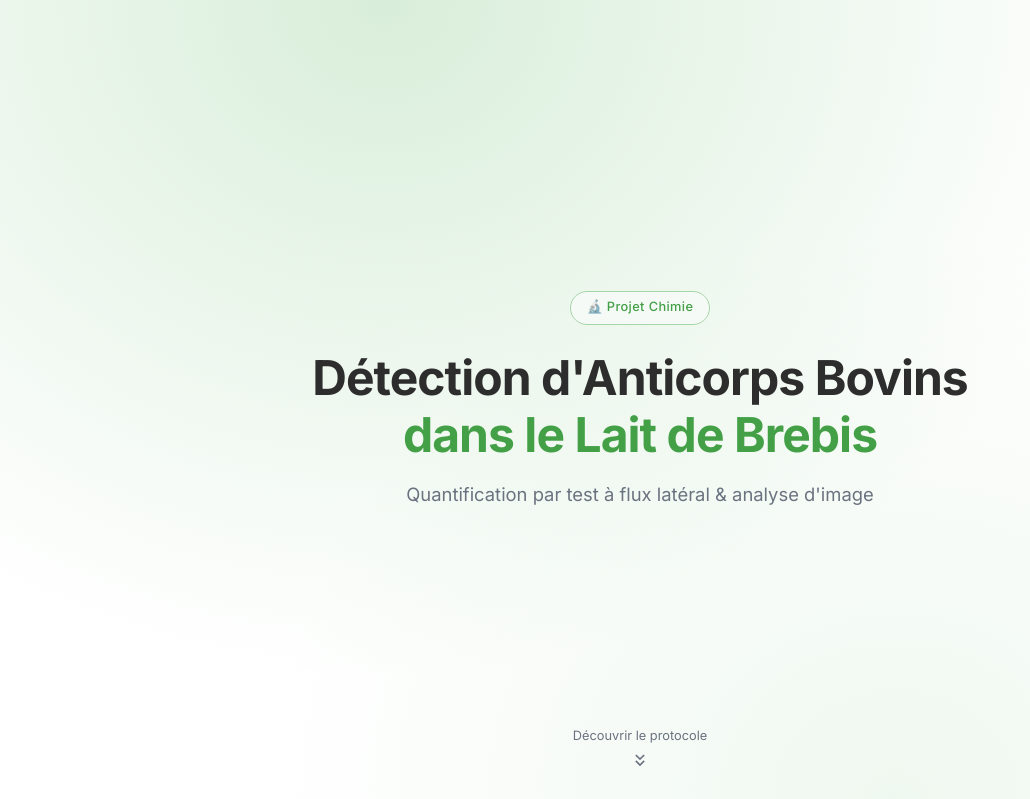
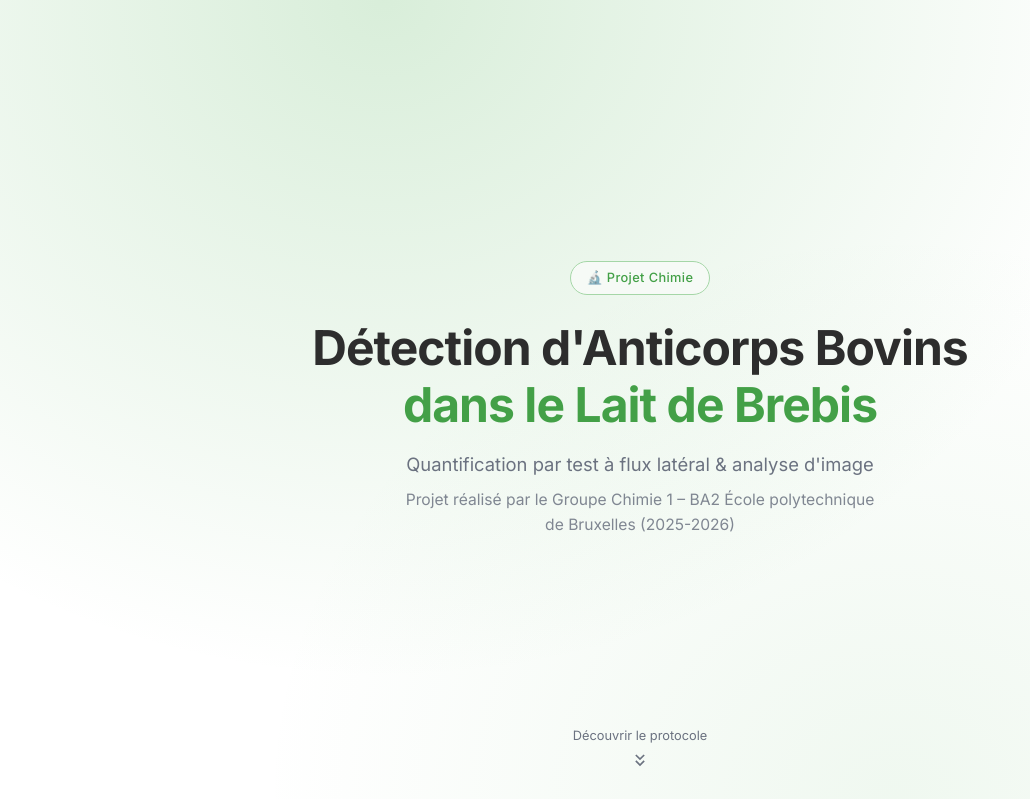
Before and after one commit to nathanvo-pro/chimie, a Flask app: page / in a window 1280 px wide. Shown: the top 799 px of the page, without its empty margins (0-1030 px from the left). Run offline with Flask 3, Linux system fonts and the light colour scheme; some libraries are stand-ins or nearby versions.

Commit message:
Add group chemistry BA2 header and footer mentions

```diff
--- a/templates/index.html
+++ b/templates/index.html
@@ -23,7 +23,11 @@
     <header class="hero">
         <div class="hero__badge">🔬 Projet Chimie</div>
         <h1 class="hero__title">Détection d'Anticorps Bovins<br><span>dans le Lait de Brebis</span></h1>
-        <p class="hero__subtitle">Quantification par test à flux latéral &amp; analyse d'image</p>
+        <p class="hero__subtitle">
+            Quantification par test à flux latéral &amp; analyse d'image<br>
+            <span style="font-size: 0.85em; opacity: 0.85; display: inline-block; margin-top: 0.5rem;">Projet réalisé
+                par le Groupe Chimie 1 – BA2 École polytechnique de Bruxelles (2025-2026)</span>
+        </p>
         <div class="hero__scroll-hint">
             <span>Découvrir le protocole</span>
             <svg width="20" height="20" viewBox="0 0 24 24" fill="none" stroke="currentColor" stroke-width="2">
@@ -490,7 +494,7 @@ if __name__ == "__main__":
 
     <!-- ════════════════ FOOTER ════════════════ -->
     <footer class="footer">
-        <p>Projet de Chimie — Détection d'anticorps bovins &bull; <span id="year"></span></p>
+        <p>Groupe Chimie 1, BA2 École polytechnique de Bruxelles &bull; Année académique 2025-2026</p>
     </footer>
 
     <!-- ════════════════ JAVASCRIPT ════════════════ -->
@@ -520,9 +524,6 @@ if __name__ == "__main__":
 
             let cropper = null;
             let currentMode = "or";
-
-            // Année dynamique
-            document.getElementById("year").textContent = new Date().getFullYear();
 
             // ── Intersection Observer (animation au scroll) ──
             const observer = new IntersectionObserver(entries => {
```
